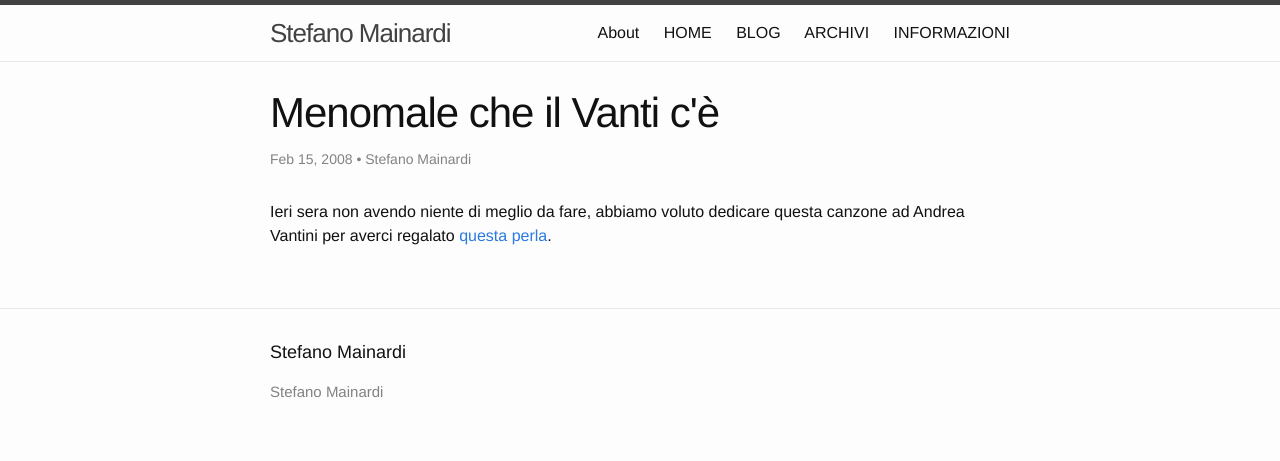
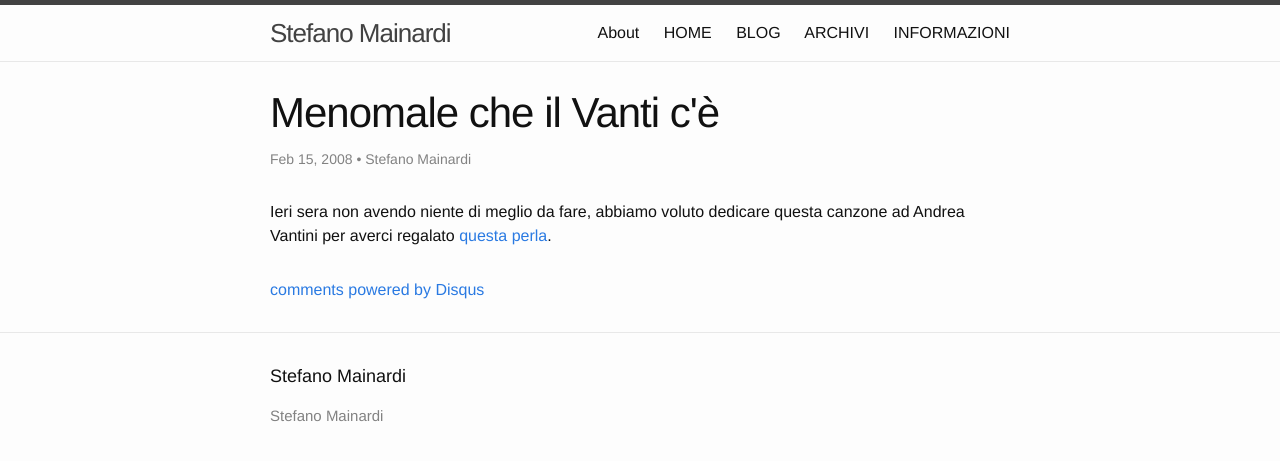
Before and after one commit to stefanomainardi/stefanomainardi.github.io, a Jekyll site: the page built from _posts/2008-02-15-menomale-che-il-vanti-ce.md, in a window 1280 px wide. Shown: the top 461 px of the page. Built offline with Jekyll 4.4.1, drawn with Linux system fonts in a browser that asks for light colours; Markdown is read by kramdown in place of the engine named in the settings; comment, search, counter and statistics services are not loaded.

Commit message:
some live tests

```diff
--- a/_layouts/post.html
+++ b/_layouts/post.html
@@ -12,11 +13,10 @@
     {{ content }}
   </div>
 
-  {% if page.comments %}
 <div id="disqus_thread"></div>
     <script type="text/javascript">
         /* * * CONFIGURATION VARIABLES: EDIT BEFORE PASTING INTO YOUR WEBPAGE * * */
-        var disqus_shortname = 'perfectlyrandom'; // required: replace example with your forum shortname
+        var disqus_shortname = 'stefanomainardi'; // required: replace example with your forum shortname
         // var disqus_developer = 1; // Comment out when the site is live
         var disqus_identifier = "{{ page.url }}";
 
@@ -29,6 +29,5 @@
     </script>
     <noscript>Please enable JavaScript to view the <a href="http://disqus.com/?ref_noscript">comments powered by Disqus.</a></noscript>
     <a href="http://disqus.com" class="dsq-brlink">comments powered by <span class="logo-disqus">Disqus</span></a>
-{% endif %}
 
 </article>
```
Also changed, not shown: other parts of _layouts/post.html (+1 -0 lines).
